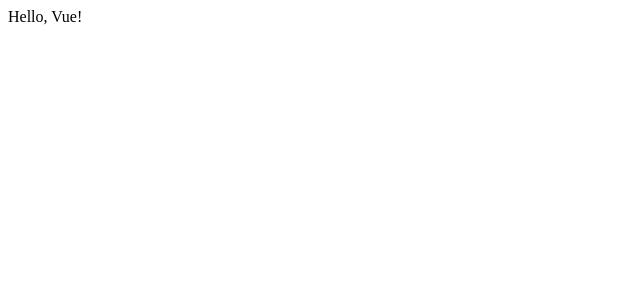
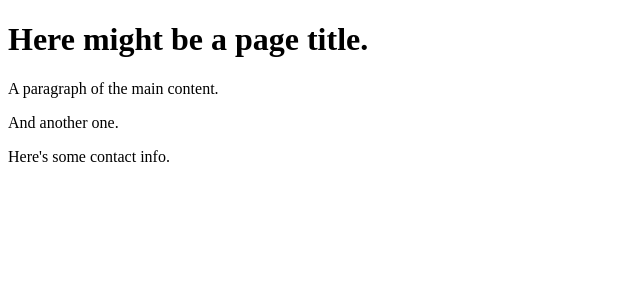
Before and after one commit to stefansaba/learn-vue-3-with-bingyang, a Vue app: page / in a window 1280 px wide. Shown: the top 300 px of the page, without its empty margins (0-640 px from the left). Built offline with nearby package versions, Linux system fonts and the light colour scheme.

Commit message:
named slots

```diff
--- a/src/App.vue
+++ b/src/App.vue
@@ -1,7 +1,20 @@
 <template>
-  <div>Hello, Vue!</div>
+  <BaseLayout>
+    <template #header>
+      <h1>Here might be a page title.</h1>
+    </template>
+    <template #main>
+      <p>A paragraph of the main content.</p>
+      <p>And another one.</p>
+    </template>
+    <template #footer>
+      <p>Here's some contact info.</p>
+    </template>
+  </BaseLayout>
 </template>
 
-<script setup></script>
+<script setup>
+import BaseLayout from './BaseLayout.vue'
+</script>
 
 <style lang="scss" scoped></style>
--- /dev/null
+++ b/src/BaseLayout.vue
@@ -0,0 +1,20 @@
+<template>
+    <div>
+      <header>
+        <!-- We want header content here. -->
+        <slot name="header"></slot>
+      </header>
+      <main>
+        <!-- We want main content here. -->
+        <slot name="main"></slot>
+      </main>
+      <footer>
+        <!-- We want footer content here. -->
+        <slot name="footer"></slot>
+      </footer>
+    </div>
+  </template>
+
+  <script setup></script>
+
+  <style scoped></style>
```
